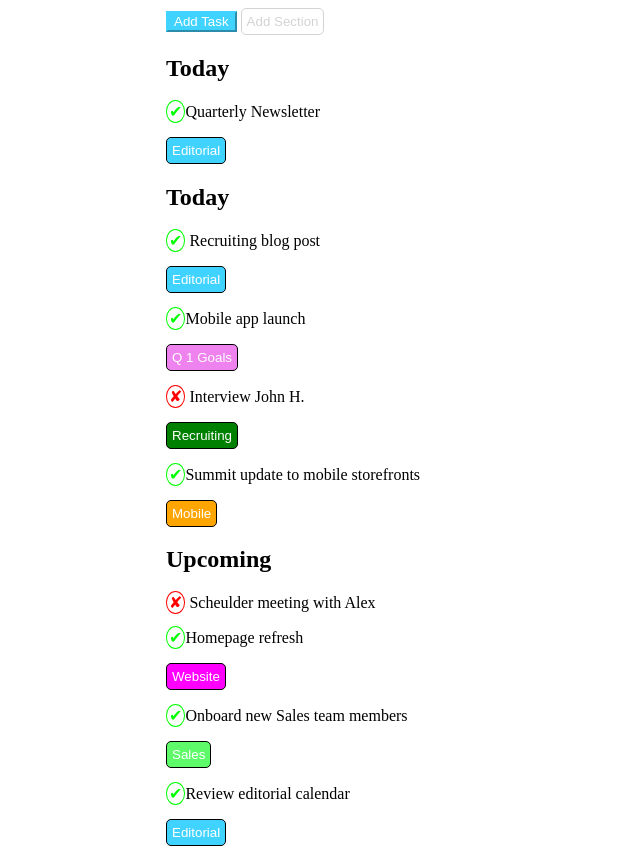
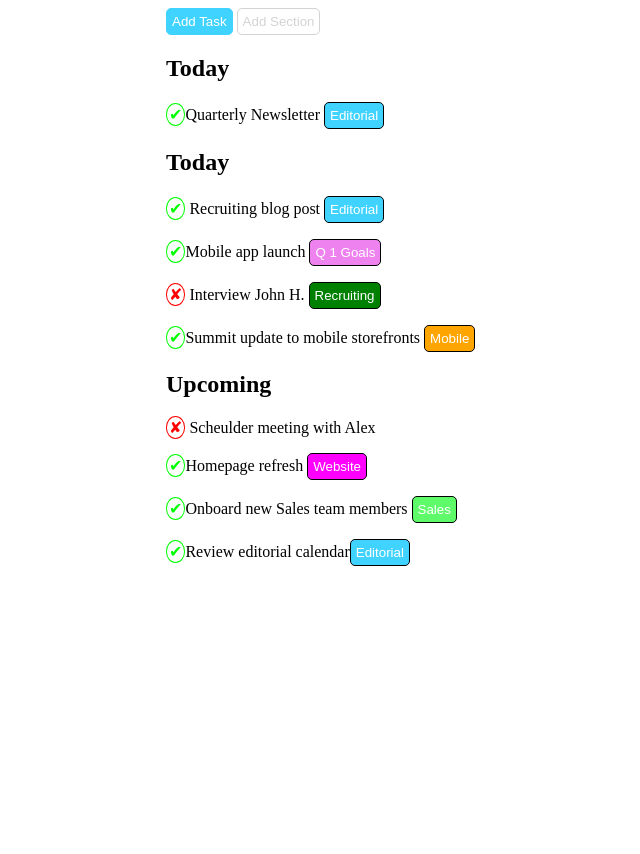
Before and after one commit to Pietro907/html-css-toboolist, a plain HTML site: page index.html in a window 1280 px wide. Shown: the part 80-934 px from the top of the page, without its empty margins (0-640 px from the left). After the commit the page ends 800 px from the top, so only its background shows below. Drawn offline with Linux system fonts and the light colour scheme.

Commit message:
fine page
added inline button and finish check color-radius

```diff
--- a/index.html
+++ b/index.html
@@ -18,7 +18,7 @@
 
     <main>
         <section>
-            <input class="button_task" class="button" type="button" value="Add Task">
+            <input id="button_task" class="button" type="button" value="Add Task">
             <input id="button_section" class="button" type="button" value="Add Section">
         </section>
 
@@ -28,8 +28,8 @@
 
             <div>
                 <h2>Today</h2>
-                <p><span class="radius_check lime">&#10004</span>Quarterly Newsletter</p>
-                <input type="button" class="button heavenly" value="Editorial">
+                <p><span class="radius_check lime">&#10004</span>Quarterly Newsletter
+                <input type="button" class="button heavenly" value="Editorial"></p>
             </div>
 
         </section>
@@ -40,23 +40,23 @@
 
             <div>
                 <h2>Today</h2>
-                <p><span class="radius_check lime">&#10004</span> Recruiting blog post</p>
-                <input type="button"  class="button heavenly" value="Editorial">
+                <p><span class="radius_check lime">&#10004</span> Recruiting blog post
+                <input type="button"  class="button heavenly" value="Editorial"></p>
             </div>
 
             <div>
-                <p><span class="radius_check lime">&#10004</span>Mobile app launch</p>
-                <input type="button"  class="button violet" value="Q 1 Goals">
+                <p><span class="radius_check lime">&#10004</span>Mobile app launch
+                <input type="button"  class="button violet" value="Q 1 Goals"></p>
             </div>
 
             <div>
-                <p><span class="radius_check red">&#10008</span> Interview John H.</p>
-                <input type="button"  class="button green" value="Recruiting">
+                <p><span class="radius_check red">&#10008</span> Interview John H.
+                <input type="button"  class="button green" value="Recruiting"></p>
             </div>
 
             <div>
-                <p><span class="radius_check lime">&#10004</span>Summit update to mobile storefronts</p>
-                <input type="button"  class="button orange" value="Mobile">
+                <p><span class="radius_check lime">&#10004</span>Summit update to mobile storefronts
+                <input type="button"  class="button orange" value="Mobile"></p>
             </div>
 
         </section>
@@ -71,20 +71,18 @@
             </div>
 
             <div>
-                <p><span class="radius_check lime">&#10004</span>Homepage refresh</p>
+                <p><span class="radius_check lime">&#10004</span>Homepage refresh
                 <input type="button"  class="button fuchsia" value="Website">
+                </p>
             </div>
 
             <div>
-                <p><span class="radius_check lime">&#10004</span>Onboard new Sales team members</p>
-                <input type="button"  class="button lightgreen" value="Sales">
+                <p><span class="radius_check lime">&#10004</span>Onboard new Sales team members
+                <input type="button"  class="button lightgreen" value="Sales"></p>
             </div>
 
             <div>
-                <p><span class="radius_check lime">&#10004</span>Review editorial calendar</p>
-                <div class="push">
-                    <input type="button"  class="button heavenly" value="Editorial">
-                </div>
+                <p><span class="radius_check lime">&#10004</span>Review editorial calendar<input type="button"  class="button heavenly" value="Editorial"></p>
             </div>
 
         </section>
--- a/style.css
+++ b/style.css
@@ -17,7 +17,7 @@ main {
     padding: 5px;
 }
 
-.button_task {
+#button_task {
     background-color: rgb(65, 211, 255);
     color: white;
     border-color: rgb(65, 211, 255);
```
